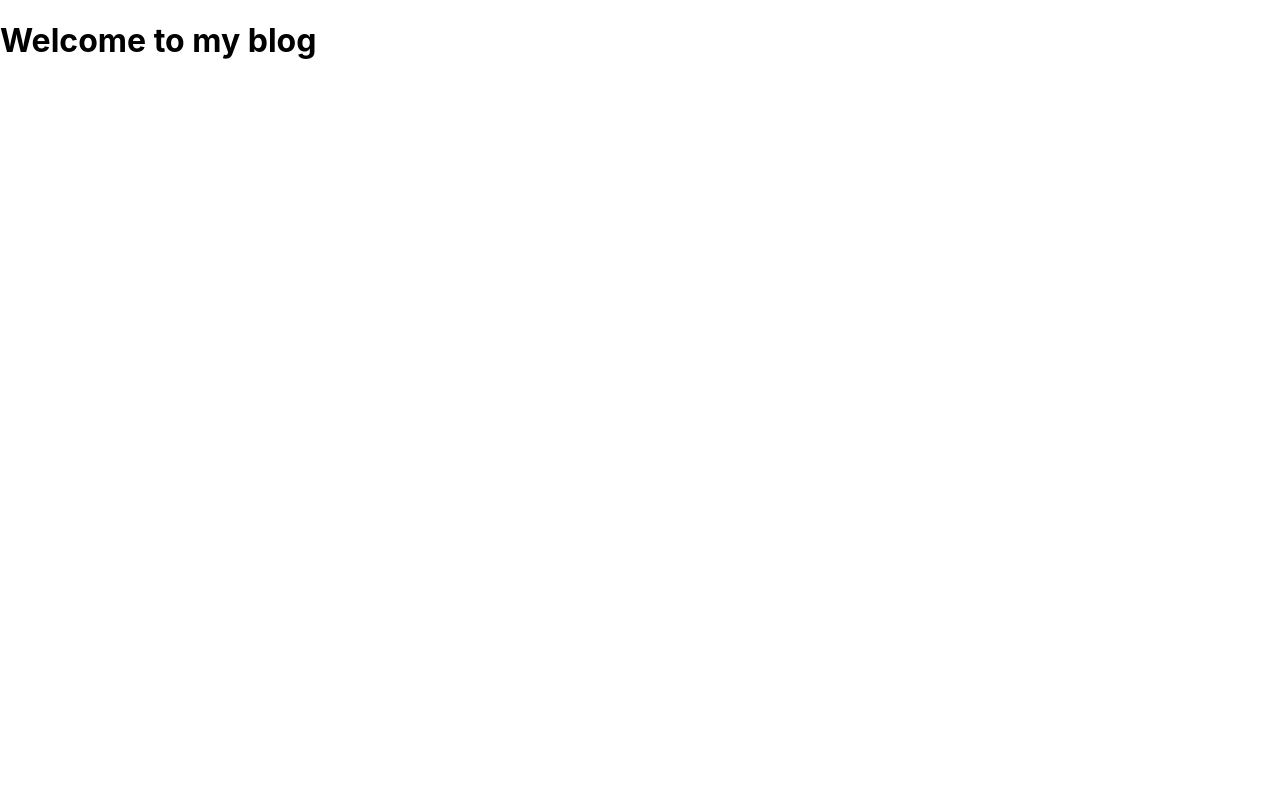
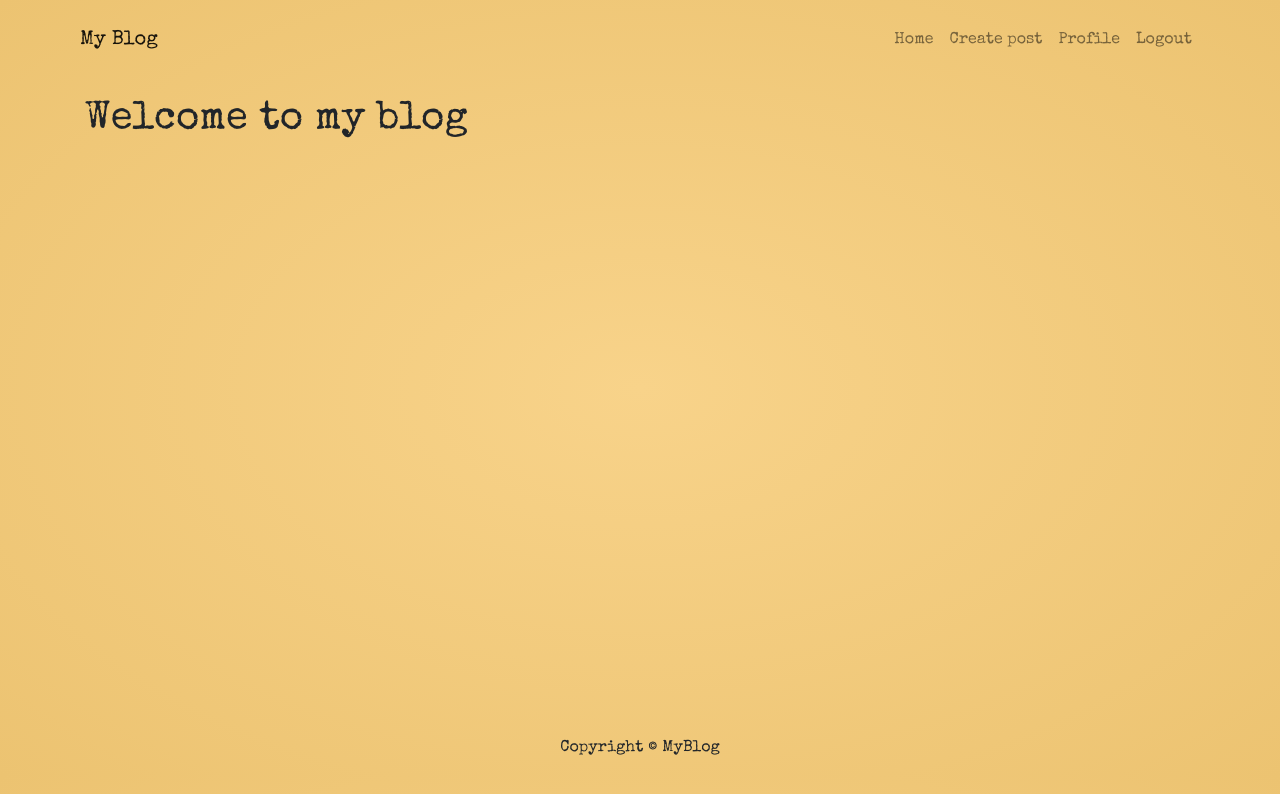
Before and after one commit to bgdmatei/mern-blog, a React (Create React App) app in the folder frontend/: page / in a window 1280 px wide. Shown: the top 794 px of the page. Built offline with nearby package versions, Linux system fonts and the light colour scheme.

Commit message:
React bootstrap, Header and Footer components

```diff
--- a/frontend/package.json
+++ b/frontend/package.json
@@ -6,7 +6,9 @@
     "@testing-library/jest-dom": "^5.11.4",
     "@testing-library/react": "^11.1.0",
     "@testing-library/user-event": "^12.1.10",
+    "bootstrap": "^4.5.3",
     "react": "^17.0.1",
+    "react-bootstrap": "^1.4.0",
     "react-dom": "^17.0.1",
     "react-scripts": "4.0.0",
     "web-vitals": "^0.2.4"
--- a/frontend/public/index.html
+++ b/frontend/public/index.html
@@ -8,6 +8,10 @@
     <meta
       name="description"
       content="Web site created using create-react-app"
+    />
+    <link
+      href="https://fonts.googleapis.com/css2?family=Special+Elite&display=swap"
+      rel="stylesheet"
     />
     <link rel="apple-touch-icon" href="%PUBLIC_URL%/logo192.png" />
     <!--
--- a/frontend/src/App.js
+++ b/frontend/src/App.js
@@ -1,10 +1,19 @@
 import React from 'react';
+import { Container } from 'react-bootstrap';
+import Header from './components/Header';
+import Footer from './components/Footer';
 
 const App = () => {
   return (
-    <div className='App'>
-      <h1>Welcome to my blog</h1>
-    </div>
+    <>
+      <Header />
+      <main className='py-3'>
+        <Container>
+          <h1>Welcome to my blog</h1>
+        </Container>
+      </main>
+      <Footer />
+    </>
   );
 };
 
--- /dev/null
+++ b/frontend/src/components/Footer.js
@@ -0,0 +1,16 @@
+import React from 'react';
+import { Container, Row, Col } from 'react-bootstrap';
+
+const Footer = () => {
+  return (
+    <footer>
+      <Container>
+        <Row>
+          <Col className='text-center py-3'>Copyright &copy; MyBlog</Col>
+        </Row>
+      </Container>
+    </footer>
+  );
+};
+
+export default Footer;
--- /dev/null
+++ b/frontend/src/components/Header.js
@@ -0,0 +1,21 @@
+import React from 'react';
+import { Navbar, Nav } from 'react-bootstrap';
+
+const Header = () => {
+  return (
+    <Navbar collapseOnSelect expand='lg' variant='light'>
+      <Navbar.Brand href='#'>My Blog</Navbar.Brand>
+      <Navbar.Toggle aria-controls='responsive-navbar-nav' />
+      <Navbar.Collapse id='responsive-navbar-nav'>
+        <Nav className='ml-auto'>
+          <Nav.Link href='#'>Home</Nav.Link>
+          <Nav.Link href='#'>Create post</Nav.Link>
+          <Nav.Link href='#'>Profile</Nav.Link>
+          <Nav.Link href='#'>Logout</Nav.Link>
+        </Nav>
+      </Navbar.Collapse>
+    </Navbar>
+  );
+};
+
+export default Header;
--- a/frontend/src/index.css
+++ b/frontend/src/index.css
@@ -1,13 +1,24 @@
-body {
+* {
   margin: 0;
-  font-family: -apple-system, BlinkMacSystemFont, 'Segoe UI', 'Roboto', 'Oxygen',
-    'Ubuntu', 'Cantarell', 'Fira Sans', 'Droid Sans', 'Helvetica Neue',
-    sans-serif;
-  -webkit-font-smoothing: antialiased;
-  -moz-osx-font-smoothing: grayscale;
+  padding: 0;
+  box-sizing: border-box;
+  font-family: 'Special Elite', cursive;
 }
 
-code {
-  font-family: source-code-pro, Menlo, Monaco, Consolas, 'Courier New',
-    monospace;
+body {
+  background: radial-gradient(#f8d38a, #ecc371);
 }
+
+main {
+  min-height: 80vh;
+}
+
+nav {
+  min-height: 10vh;
+  width: 90%;
+  margin: auto;
+  display: flex;
+  justify-content: space-between;
+  align-items: center;
+  padding: 20px 0px;
+}
--- a/frontend/src/index.js
+++ b/frontend/src/index.js
@@ -1,5 +1,6 @@
 import React from 'react';
 import ReactDOM from 'react-dom';
+import 'bootstrap/dist/css/bootstrap.min.css';
 import './index.css';
 import App from './App';
 import reportWebVitals from './reportWebVitals';
```
Also changed, not shown: 1 other file (tests, documents, lock files or other folders).
